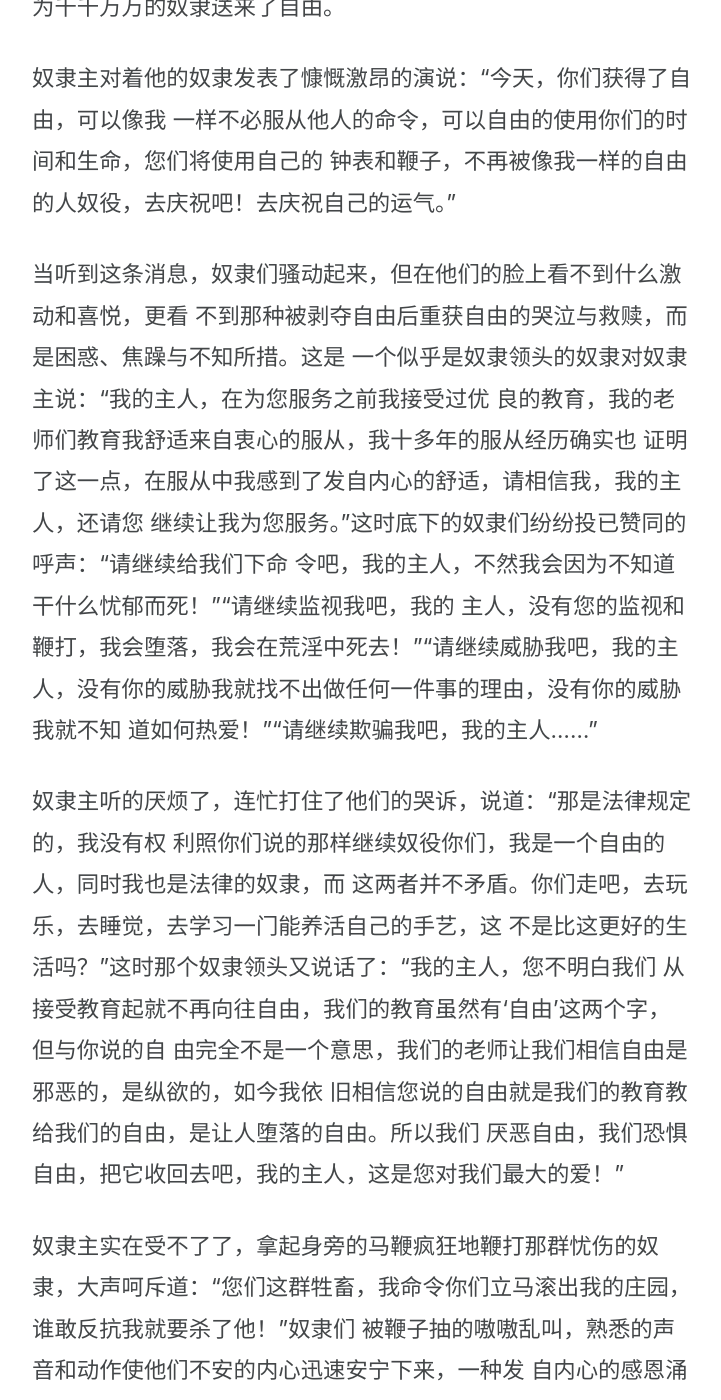
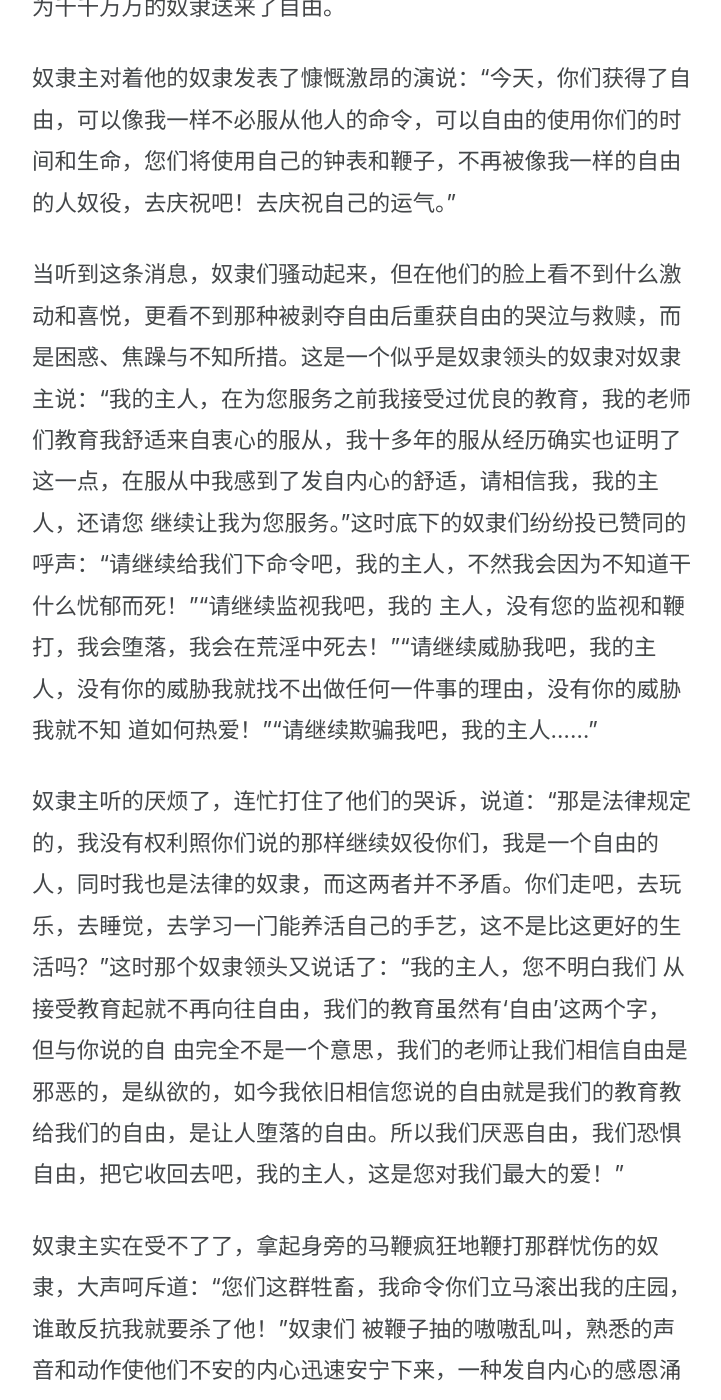
Before and after one commit to gaotianchi/gaotianchi.github.io, a Jekyll site: the page built from _posts/2022-06-20-the-slaves-who-rejected-freedom.md, in a window 1280 px wide and 1400 px high, scrolled down 416 px. Shown: the whole window, without its empty margins (278-999 px from the left). Built offline with Jekyll 4.4.1, drawn with Linux system fonts in a browser that asks for light colours; comment, search, counter and statistics services are not loaded; some of the changed text lies outside the part shown.

Commit message:
vault backup: 2025-05-09 14:58:01

```diff
--- a/_posts/2022-06-20-the-slaves-who-rejected-freedom.md
+++ b/_posts/2022-06-20-the-slaves-who-rejected-freedom.md
@@ -17,10 +17,10 @@ views: 1
 
 这是一个晴朗的适合工作的春天，一条法律断送了奴隶主的财路，为千千万万的奴隶送来了自由。
 
-奴隶主对着他的奴隶发表了慷慨激昂的演说：“今天，你们获得了自由，可以像我 一样不必服从他人的命令，可以自由的使用你们的时间和生命，您们将使用自己的 钟表和鞭子，不再被像我一样的自由的人奴役，去庆祝吧！去庆祝自己的运气。”
+奴隶主对着他的奴隶发表了慷慨激昂的演说：“今天，你们获得了自由，可以像我一样不必服从他人的命令，可以自由的使用你们的时间和生命，您们将使用自己的钟表和鞭子，不再被像我一样的自由的人奴役，去庆祝吧！去庆祝自己的运气。”
 
-当听到这条消息，奴隶们骚动起来，但在他们的脸上看不到什么激动和喜悦，更看 不到那种被剥夺自由后重获自由的哭泣与救赎，而是困惑、焦躁与不知所措。这是 一个似乎是奴隶领头的奴隶对奴隶主说：“我的主人，在为您服务之前我接受过优 良的教育，我的老师们教育我舒适来自衷心的服从，我十多年的服从经历确实也 证明了这一点，在服从中我感到了发自内心的舒适，请相信我，我的主人，还请您 继续让我为您服务。”这时底下的奴隶们纷纷投已赞同的呼声：“请继续给我们下命 令吧，我的主人，不然我会因为不知道干什么忧郁而死！”“请继续监视我吧，我的 主人，没有您的监视和鞭打，我会堕落，我会在荒淫中死去！”“请继续威胁我吧，我的主人，没有你的威胁我就找不出做任何一件事的理由，没有你的威胁我就不知 道如何热爱！”“请继续欺骗我吧，我的主人……”
+当听到这条消息，奴隶们骚动起来，但在他们的脸上看不到什么激动和喜悦，更看不到那种被剥夺自由后重获自由的哭泣与救赎，而是困惑、焦躁与不知所措。这是一个似乎是奴隶领头的奴隶对奴隶主说：“我的主人，在为您服务之前我接受过优良的教育，我的老师们教育我舒适来自衷心的服从，我十多年的服从经历确实也证明了这一点，在服从中我感到了发自内心的舒适，请相信我，我的主人，还请您 继续让我为您服务。”这时底下的奴隶们纷纷投已赞同的呼声：“请继续给我们下命令吧，我的主人，不然我会因为不知道干什么忧郁而死！”“请继续监视我吧，我的 主人，没有您的监视和鞭打，我会堕落，我会在荒淫中死去！”“请继续威胁我吧，我的主人，没有你的威胁我就找不出做任何一件事的理由，没有你的威胁我就不知 道如何热爱！”“请继续欺骗我吧，我的主人……”
 
-奴隶主听的厌烦了，连忙打住了他们的哭诉，说道：“那是法律规定的，我没有权 利照你们说的那样继续奴役你们，我是一个自由的人，同时我也是法律的奴隶，而 这两者并不矛盾。你们走吧，去玩乐，去睡觉，去学习一门能养活自己的手艺，这 不是比这更好的生活吗？”这时那个奴隶领头又说话了：“我的主人，您不明白我们 从接受教育起就不再向往自由，我们的教育虽然有‘自由’这两个字，但与你说的自 由完全不是一个意思，我们的老师让我们相信自由是邪恶的，是纵欲的，如今我依 旧相信您说的自由就是我们的教育教给我们的自由，是让人堕落的自由。所以我们 厌恶自由，我们恐惧自由，把它收回去吧，我的主人，这是您对我们最大的爱！”
+奴隶主听的厌烦了，连忙打住了他们的哭诉，说道：“那是法律规定的，我没有权利照你们说的那样继续奴役你们，我是一个自由的人，同时我也是法律的奴隶，而这两者并不矛盾。你们走吧，去玩乐，去睡觉，去学习一门能养活自己的手艺，这不是比这更好的生活吗？”这时那个奴隶领头又说话了：“我的主人，您不明白我们 从接受教育起就不再向往自由，我们的教育虽然有‘自由’这两个字，但与你说的自 由完全不是一个意思，我们的老师让我们相信自由是邪恶的，是纵欲的，如今我依旧相信您说的自由就是我们的教育教给我们的自由，是让人堕落的自由。所以我们厌恶自由，我们恐惧自由，把它收回去吧，我的主人，这是您对我们最大的爱！”
 
-奴隶主实在受不了了，拿起身旁的马鞭疯狂地鞭打那群忧伤的奴隶，大声呵斥道：“您们这群牲畜，我命令你们立马滚出我的庄园，谁敢反抗我就要杀了他！”奴隶们 被鞭子抽的嗷嗷乱叫，熟悉的声音和动作使他们不安的内心迅速安宁下来，一种发 自内心的感恩涌动在每个奴隶的脸上，他们为在如此适合工作的春天感受到皮开肉 绽的痛而无比的快乐和充实。
+奴隶主实在受不了了，拿起身旁的马鞭疯狂地鞭打那群忧伤的奴隶，大声呵斥道：“您们这群牲畜，我命令你们立马滚出我的庄园，谁敢反抗我就要杀了他！”奴隶们 被鞭子抽的嗷嗷乱叫，熟悉的声音和动作使他们不安的内心迅速安宁下来，一种发自内心的感恩涌动在每个奴隶的脸上，他们为在如此适合工作的春天感受到皮开肉绽的痛而无比的快乐和充实。
```
